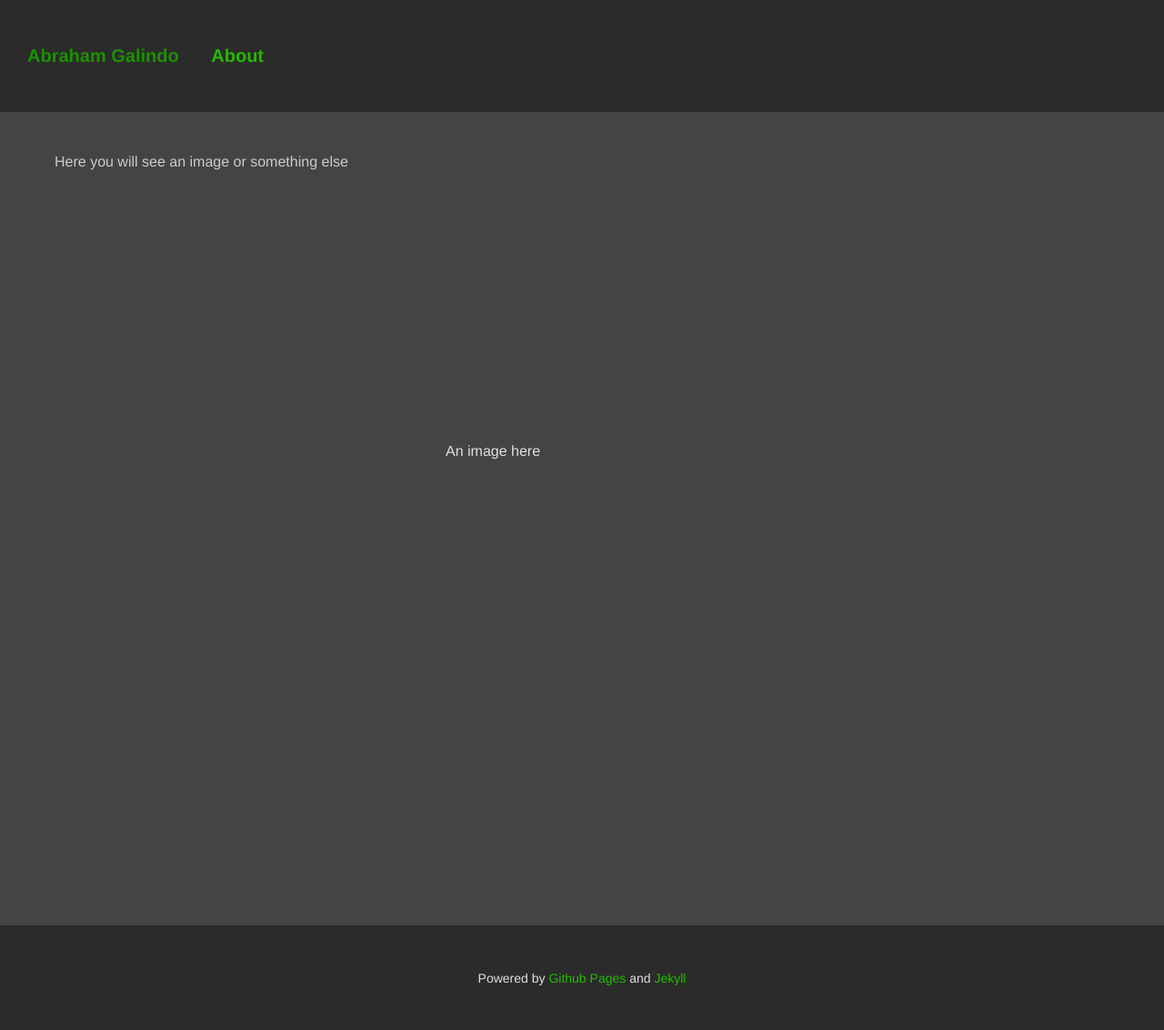
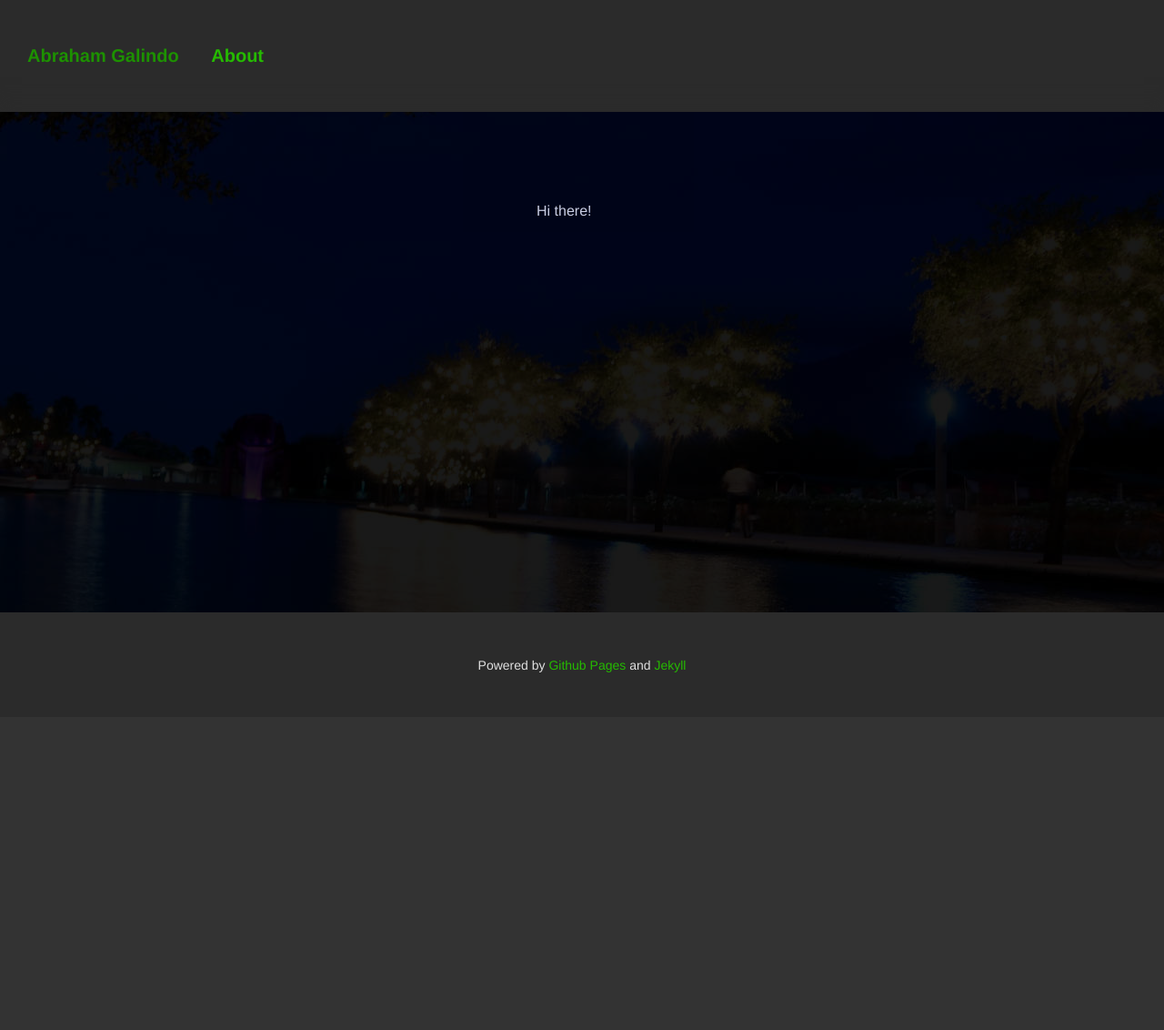
Before and after one commit to abrahamgr/abrahamgr.github.io, a Jekyll site: the page built from index.md, in a window 1280 px wide. Shown: the whole page at 91% size. Built offline with Jekyll 4.4.1, drawn with Linux system fonts in a browser that asks for light colours; after the commit the page ends 900 px from its top, so only the background shows below that.

Commit message:
Initial home

```diff
--- a/_sass/_content.scss
+++ b/_sass/_content.scss
@@ -9,3 +9,19 @@
         }
     }
   }
+
+  /* Home Page */
+  .background {
+    min-width: 100px;
+    min-height: 550px;
+    width: 100%;
+    height: 100%;
+    background-color: #000;
+    opacity: .9;
+    & > div {
+      margin: 0 auto;
+      width: 100px;
+      padding: 100px;
+    }
+  }
+  /* Home Page */
--- a/index.md
+++ b/index.md
@@ -2,12 +2,15 @@
 layout: default
 class: "home"
 ---
-
-Here you will see an image or something else
-
-<!-- ## Latest posts -->
-
-
-<div style="width: 300px; height: 200px; margin: 300px auto;">
-  An image here
+<style>
+    body main {
+      padding: 0;
+    }
+    main {
+      background-image: url('assets/img/background.jpg');
+      background-position: 1500px 1200px;
+    }
+</style>
+<div class="background">
+  <div>Hi there!</div>
 </div>
```
